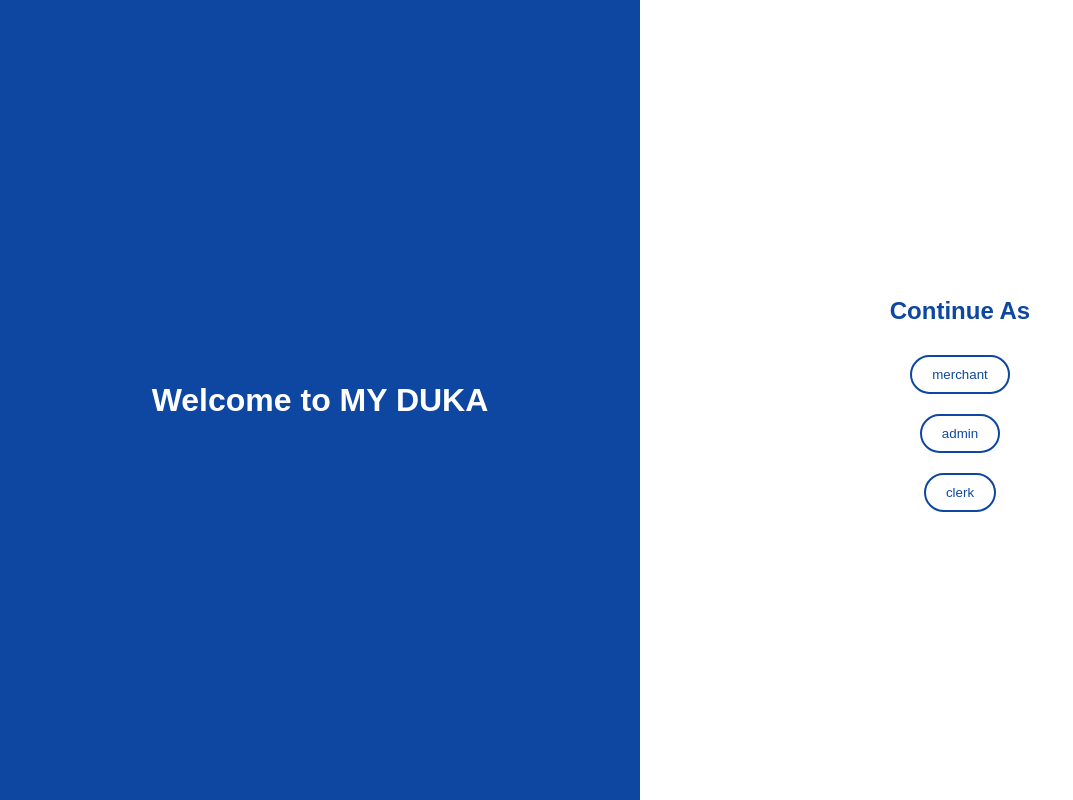
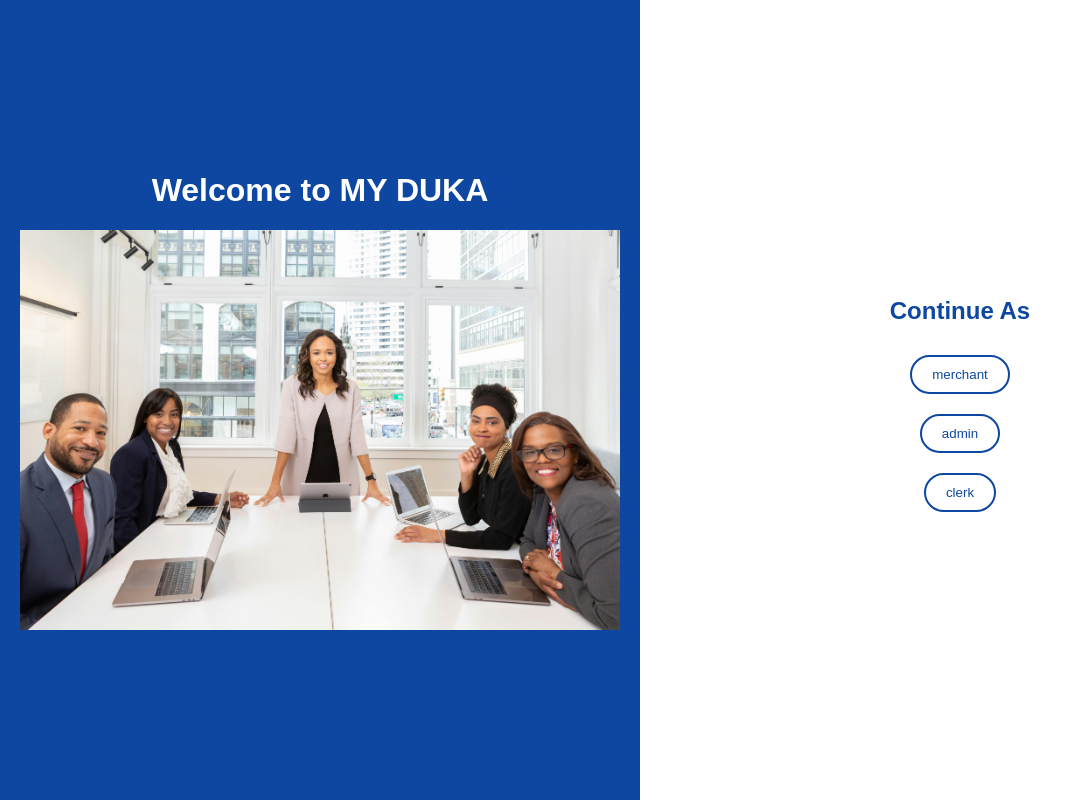
Before and after one commit to brianhilsden/trial-merging, a React (Create React App) app: page / in a window 1280 px wide. Shown: the whole page, without its empty margins (0-1073 px from the left). Built offline with nearby package versions, Linux system fonts and the light colour scheme.

Commit message:
added background picture

```diff
--- a/src/components/LandingPage.js
+++ b/src/components/LandingPage.js
@@ -1,5 +1,7 @@
 import React from 'react';
 import './LandingPage.css';
+import myImage from '../assets/images/pexels-rebrand-cities-581004-1367272.jpg';
+
 
 
 const LandingPage = () => {
@@ -7,6 +9,7 @@ const LandingPage = () => {
     <div className="landing-page">
       <div className="left-panel">
         <h1>Welcome to MY DUKA</h1>
+        <img src={myImage} alt ="Background" />
 
 
       </div>
```
Also changed, not shown: src/assets/images/pexels-rebrand-cities-581004-1367272.jpg (added).
